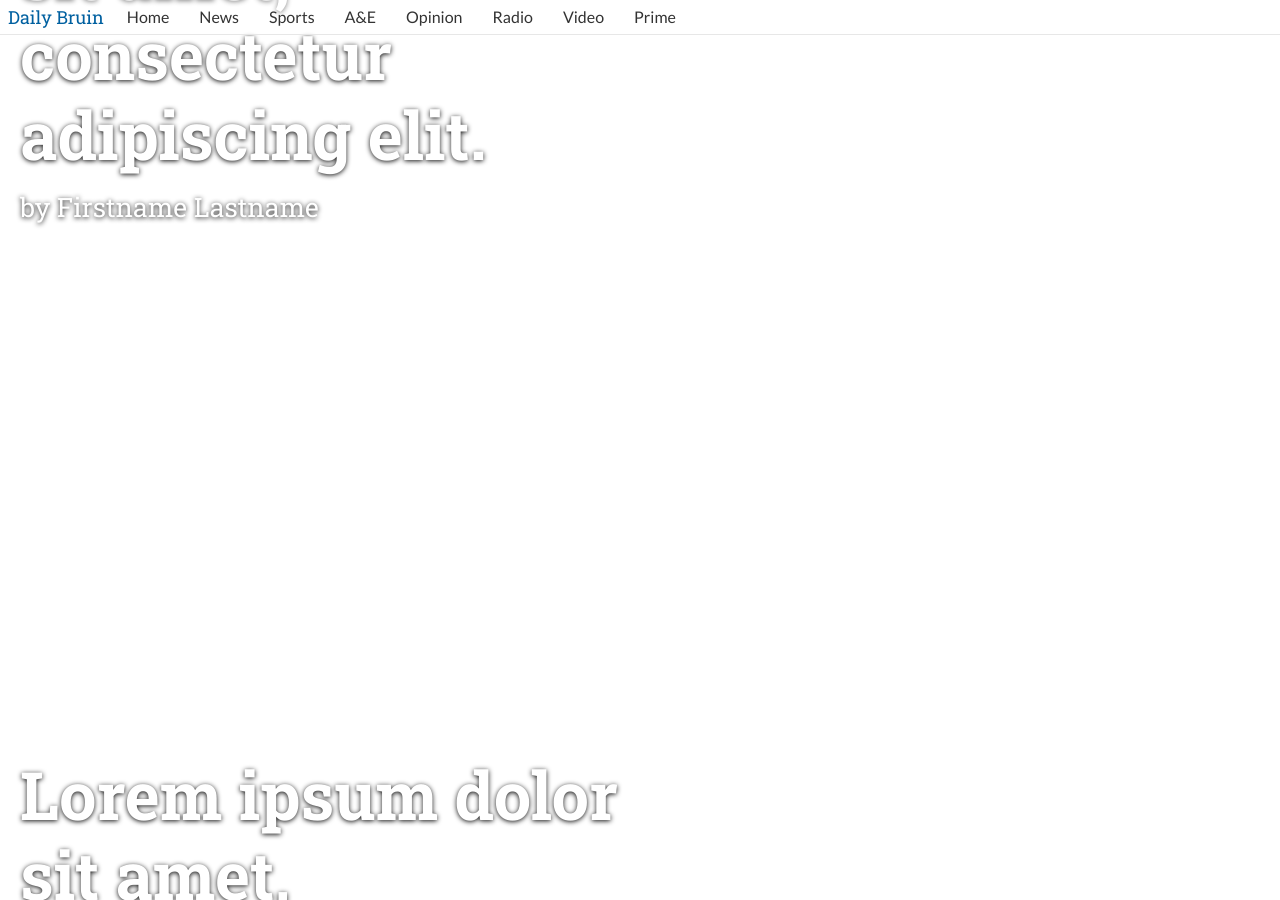
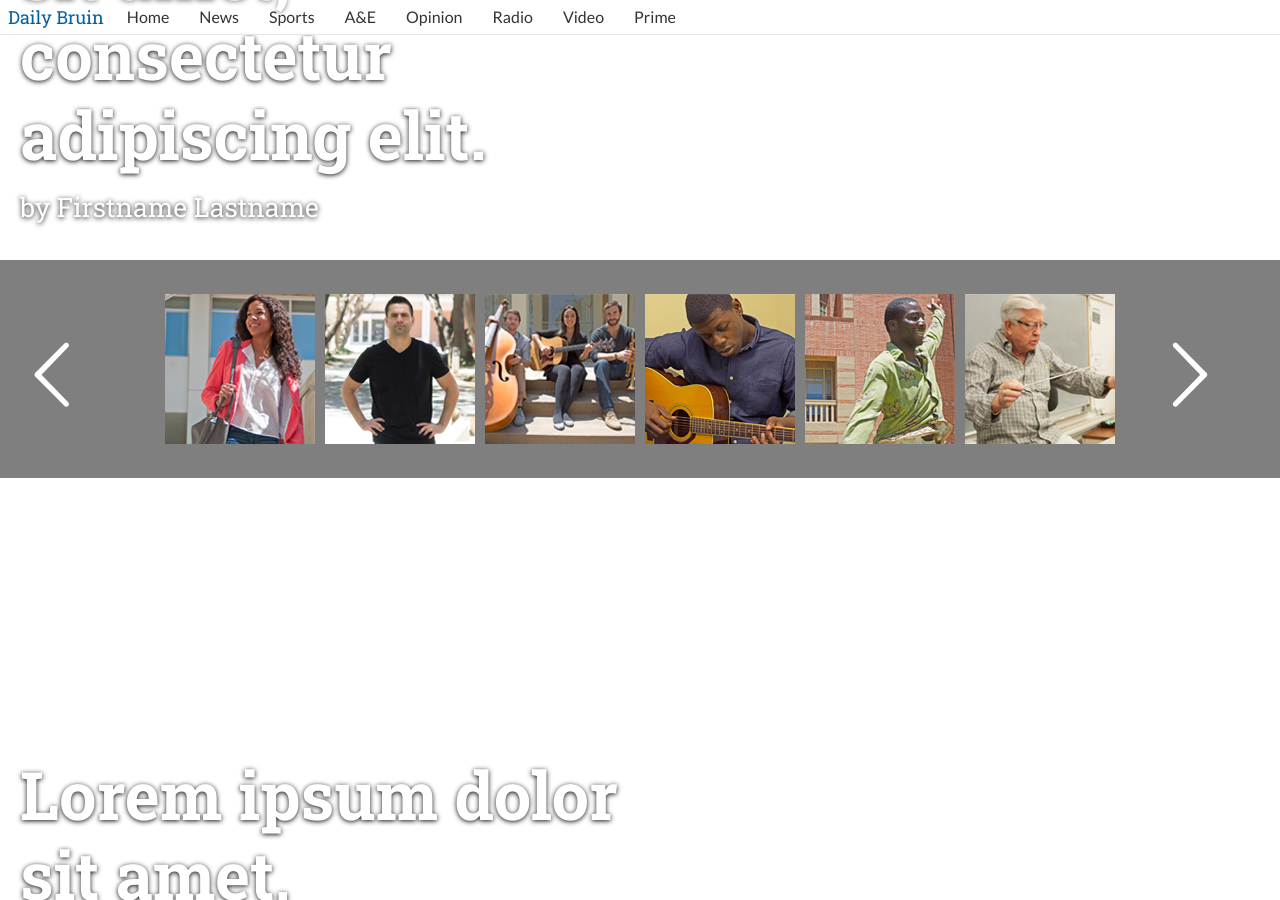
Before and after one commit to daily-bruin/gradissue-2014, a Jekyll site: the page index.html, which Jekyll copies as it is, in a window 1280 px wide and 900 px high, scrolled down 2013 px. Built offline with Jekyll 4.4.1, drawn with Linux system fonts in a browser that asks for light colours; nearby versions of some CDN libraries; library files that are not in the unit come from our copies.

Commit message:
Added the photo slider to all the different sections

```diff
--- a/assets/css/style.css
+++ b/assets/css/style.css
@@ -119,31 +119,33 @@
 /*****************************************************
  * generic styling for ALS elements: outer container
  ******************************************************/
-#demo1{
+#demo1, #demo2{
   margin: 40px auto;
 }
 
-#demo1 .als-item{
+#demo1 .als-item, #demo2 .als-item, #demo3 .als-item, #demo4 .als-item, #demo5 .als-item, #demo6 .als-item, #demo7 .als-item{
   margin: 0px 5px;
   padding: 4px 0px;
   min-height: 120px;
   min-width: 100px;
   text-align: center;
 }
-#demo1 .als-item img{
+#demo1 .als-item img, #demo2 .als-item img, #demo3 .als-item img, #demo4 .als-item img, #demo5 .als-item img, #demo6 .als-item img, #demo7 .als-item img{
   display:block;
   margin: 0 auto;
   vertical-align: middle;
 }
 
-#demo1 .als-prev, #demo1 .als-next{
+#demo1 .als-prev, #demo2 .als-next, #demo3 .als-prev, #demo4 .als-next, #demo5 .als-next, #demo6 .als-prev, #demo7 .als-next{
   top: 40px;
 }
-#demo1 .als-prev{
-  left: 2px;
+#demo1 .als-prev, #demo2 .als-prev,#demo3 .als-prev, #demo4 .als-prev, #demo5 .als-prev, #demo6 .als-prev, #demo7 .als-prev{
+	top: 40px;
+	left: 2px;
 }
-#demo1 .als-next{
-  right:40px;
+#demo1 .als-next, #demo2 .als-next,#demo3 .als-next, #demo4 .als-next,#demo5 .als-next, #demo6 .als-next, #demo7 .als-next{
+  	right:40px;
+	top: 40px;
 
 }
 
--- a/index.html
+++ b/index.html
@@ -89,6 +89,37 @@
     <div class="category">Sports</div>
     <h3 class="title">Lorem ipsum dolor sit amet, consectetur adipiscing elit.</h3>
     <h4 class="author">by Firstname Lastname</h4>
+	<div class="als-container" id="demo2">
+
+<!-- if you choose manual scrolling (which is set by default), insert <span> with class "als-prev"  and "als-next":
+they define the buttons "previous" and "next"; within the <span> you can use images or simple text -->
+
+  <span class="als-prev"><img src="./assets/img/prev.png" alt="prev" title="previous" /></span>
+
+<!-- define a container with class "als-viewport": this will be the viewport for the list visible elements -->
+
+  <div class="als-viewport">
+
+<!-- define a container with class "als-wrapper": this will be the wrapper for the list elements,
+it can be a classic <ul> element or even a <div> element -->
+
+    <ul class="als-wrapper">
+
+<!-- define the list elements, each must have class "als-item"; they can be classic <li> elements
+or generic <div> elements and they can contain anything: text, images, ... -->
+      <li class="als-item"><a href="http://dailybruin.com/2014/06/09/fashion-beyond-ucla-guide-to-postgrad-style/"><img src="/assets/img/Article Photos/web.a&e.fashionbeyond.picB.MB.jpg" class="tt" title="This is my image's tooltip message!" /></a></li> <!-- image -->
+      <li class="als-item"><a href="http://dailybruin.com/2014/06/09/graduate-student-rocco-pucillo-sells-imaginary-foe-to-warner-bros/"><img src="/assets/img/Article Photos/web.a&e.pucillo.CF.jpg" class="tt" title="This is my image's tooltip message!"/></a></li> <!-- image -->
+      <li class="als-item"><a href="http://dailybruin.com/2014/06/09/qa-musician-naomi-robin-shares-postgrad-plans/"><img src="/assets/img/Article Photos/web.a&e.naoimirobin.picA.JU.jpg" /></a></li> <!-- image -->
+      <li class="als-item"><a href="http://dailybruin.com/2014/06/09/graduate-student-raps-on-current-events-philosophy/"><img src="/assets/img/Article Photos/web.a&e.femi.GC.jpg"/></a></li> <!-- image -->
+      <li class="als-item"><a href="http://dailybruin.com/2014/06/09/bruin-pursues-music-dance-curriculum-with-fulbright-program/"><img src="/assets/img/Article Photos/web.a&e.guerra.JL.jpg"/></a></li> <!-- image -->
+      <li class="als-item"><a href="http://dailybruin.com/2014/06/09/donald-neuen-retires-after-50-years-of-collegiate-conducting/"><img src="/assets/img/Article Photos/web.a&e.donaldnuen.JZ.jpg"/></a></li> <!-- image -->
+      <li class="als-item"><a href="http://dailybruin.com/2014/06/09/screenwriting-student-commissioned-to-write-comedy-pilot/"><img src="/assets/img/Article Photos/web.a&e.marye.AY.jpg"/></a></li> <!-- image -->
+      <li class="als-item"><a href="http://dailybruin.com/2014/06/09/acting-scriptwriting-on-the-horizon-for-ucla-student/"><img src="/assets/img/Article Photos/web.a&e.kimia.AYeo.jpg"/></a></li> <!-- image -->
+
+    </ul> <!-- als-wrapper end -->
+  </div> <!-- als-viewport end -->
+  <span class="als-next"><img src="./assets/img/next.png" alt="next" title="next" /></span> <!-- "next" button -->
+</div> <!-- als-container end -->
   </div>
 
 <div class="section" id="a-e">
@@ -98,7 +129,7 @@
     <!-- define a container with class "als-container": this will be the object binded to ALS; we suggest to give it an ID
 to retrieve it easily during ALS inizialization -->
 
-<div class="als-container" id="demo1">
+<div class="als-container" id="demo3">
 
 <!-- if you choose manual scrolling (which is set by default), insert <span> with class "als-prev"  and "als-next":
 they define the buttons "previous" and "next"; within the <span> you can use images or simple text -->
@@ -139,7 +170,7 @@
     <!-- define a container with class "als-container": this will be the object binded to ALS; we suggest to give it an ID
 to retrieve it easily during ALS inizialization -->
 
-<div class="als-container" id="demo1">
+<div class="als-container" id="demo4">
 
 <!-- if you choose manual scrolling (which is set by default), insert <span> with class "als-prev"  and "als-next":
 they define the buttons "previous" and "next"; within the <span> you can use images or simple text -->
@@ -179,7 +210,7 @@
     <!-- define a container with class "als-container": this will be the object binded to ALS; we suggest to give it an ID
 to retrieve it easily during ALS inizialization -->
 
-<div class="als-container" id="demo1">
+<div class="als-container" id="demo5">
 
 <!-- if you choose manual scrolling (which is set by default), insert <span> with class "als-prev"  and "als-next":
 they define the buttons "previous" and "next"; within the <span> you can use images or simple text -->
@@ -219,7 +250,7 @@
     <!-- define a container with class "als-container": this will be the object binded to ALS; we suggest to give it an ID
 to retrieve it easily during ALS inizialization -->
 
-<div class="als-container" id="demo1">
+<div class="als-container" id="demo6">
 
 <!-- if you choose manual scrolling (which is set by default), insert <span> with class "als-prev"  and "als-next":
 they define the buttons "previous" and "next"; within the <span> you can use images or simple text -->
@@ -260,7 +291,7 @@
     <!-- define a container with class "als-container": this will be the object binded to ALS; we suggest to give it an ID
 to retrieve it easily during ALS inizialization -->
 
-<div class="als-container" id="demo1">
+<div class="als-container" id="demo7">
 
 <!-- if you choose manual scrolling (which is set by default), insert <span> with class "als-prev"  and "als-next":
 they define the buttons "previous" and "next"; within the <span> you can use images or simple text -->
```
Also changed, not shown: other parts of index.html (+1 -1 lines), 1 other file.
